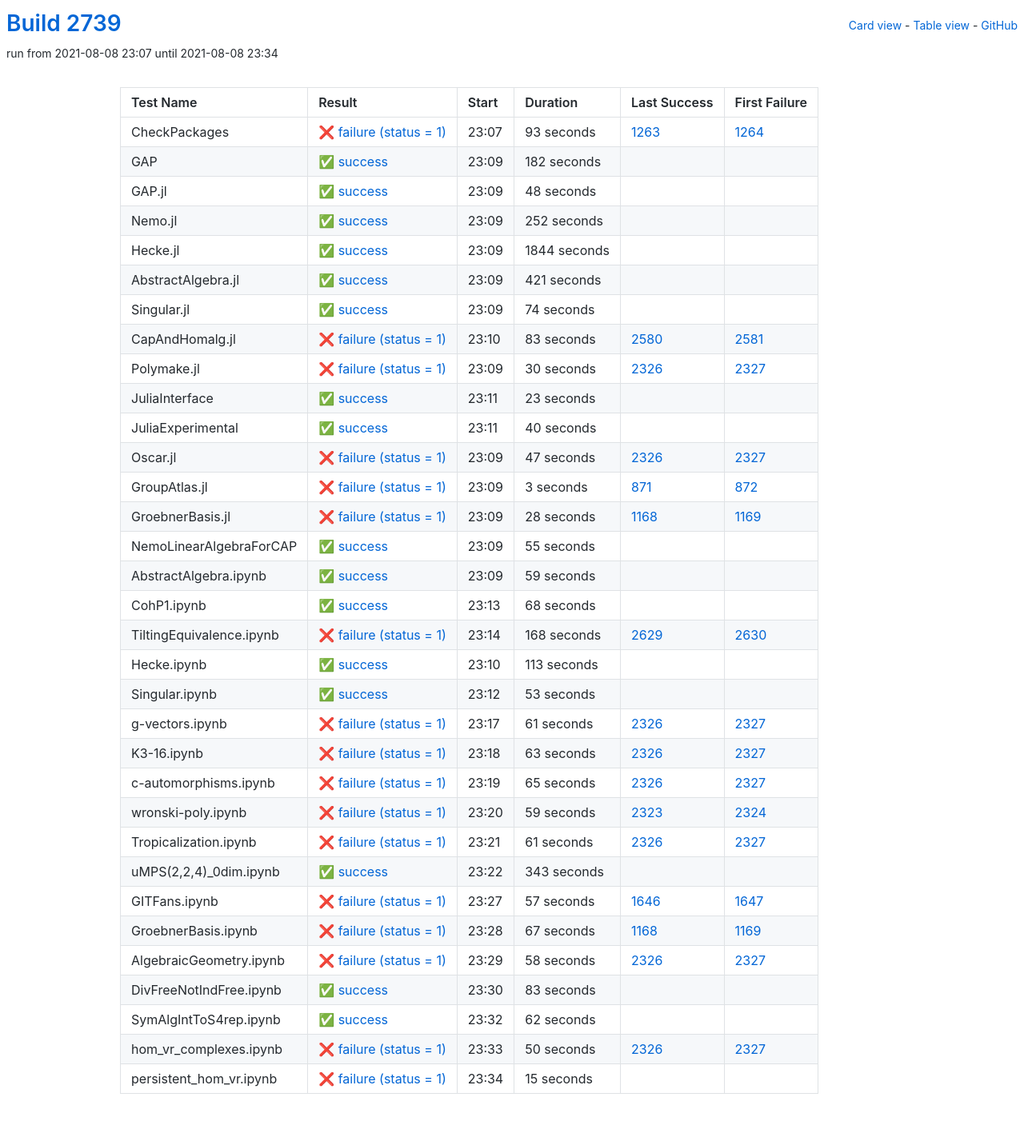
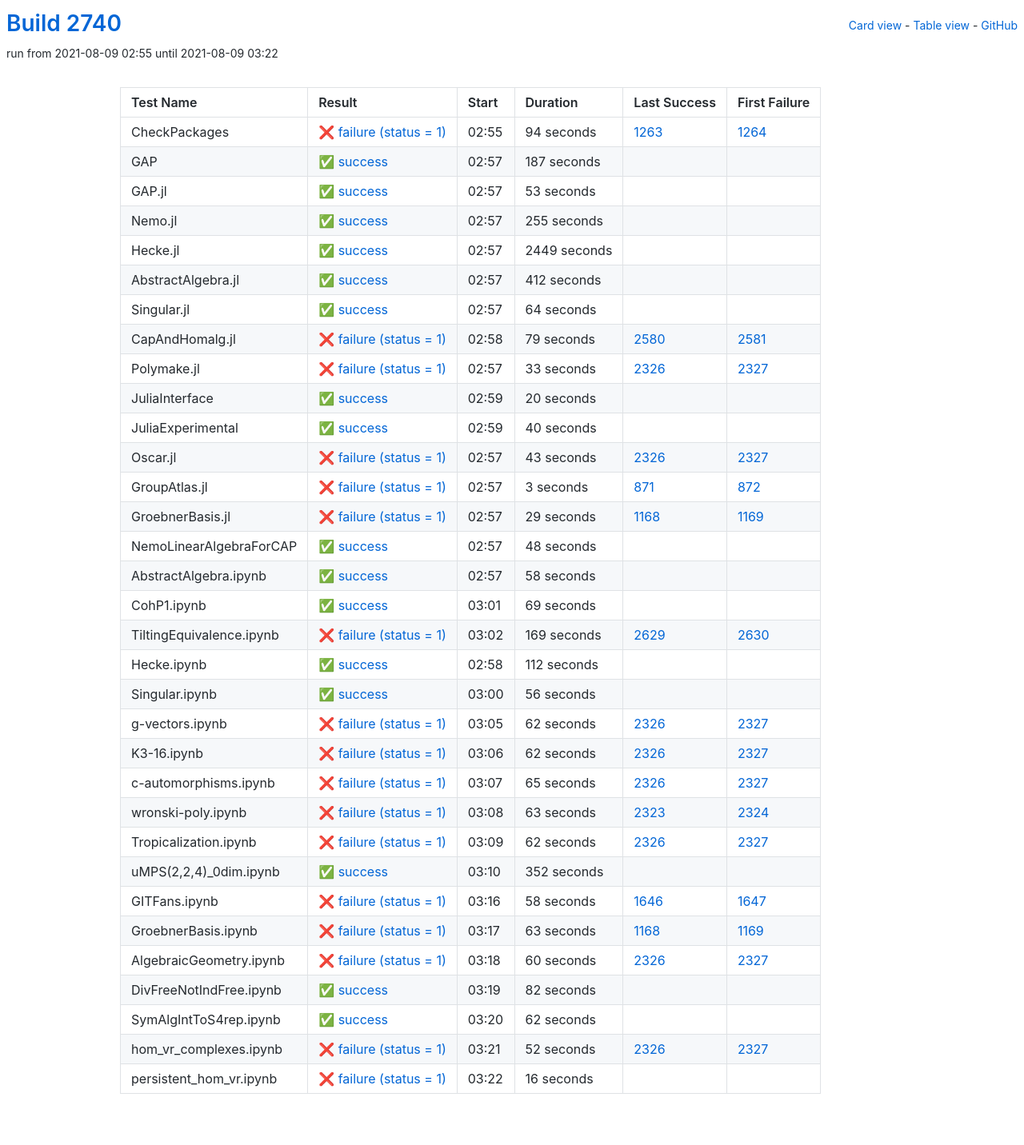
Before and after one commit to oscar-system/oscar-ci-status-stable, a Jekyll site: the page built from table.html, in a window 1280 px wide. Shown: the whole page at 80% size. Built offline with Jekyll 4.4.1, drawn with Linux system fonts in a browser that asks for light colours.

Commit message:
Build #2740

```diff
--- a/_data/ci.yml
+++ b/_data/ci.yml
@@ -1,6 +1,6 @@
 ---
-build: 2739
-build_url: https://oscarci.mathematik.uni-kl.de/job/oscar-stable/2739/
+build: 2740
+build_url: https://oscarci.mathematik.uni-kl.de/job/oscar-stable/2740/
 job: oscar-stable
 organization: oscar-system
 repo: oscar-ci-status-stable
@@ -8,128 +8,128 @@ repourl: https://github.com/oscar-system/oscar-ci-status-stable
 tests:
 - name: CheckPackages
   id: checkpackages
-  log: https://oscarci.mathematik.uni-kl.de/job/oscar-stable/2739/artifact/logs/build-2739/CheckPackages.log
-  start: 2021-08-08 23:07
+  log: https://oscarci.mathematik.uni-kl.de/job/oscar-stable/2740/artifact/logs/build-2740/CheckPackages.log
+  start: 2021-08-09 02:55
   success: false
   exitcode: 1
   status: failure
-  duration: 93
+  duration: 94
   last_success: 1263
   last_success_url: https://oscarci.mathematik.uni-kl.de/job/oscar-stable/1263/
   first_failure: 1264
   first_failure_url: https://oscarci.mathematik.uni-kl.de/job/oscar-stable/1264/
 - name: GAP
   id: gap
-  log: https://oscarci.mathematik.uni-kl.de/job/oscar-stable/2739/artifact/logs/build-2739/GAP.log
-  start: 2021-08-08 23:09
+  log: https://oscarci.mathematik.uni-kl.de/job/oscar-stable/2740/artifact/logs/build-2740/GAP.log
+  start: 2021-08-09 02:57
   success: true
   exitcode: 0
   status: success
-  duration: 182
+  duration: 187
   last_success: false
   last_success_url:
   first_failure: false
   first_failure_url:
 - name: GAP.jl
   id: gap-jl
-  log: https://oscarci.mathematik.uni-kl.de/job/oscar-stable/2739/artifact/logs/build-2739/GAP.jl.log
-  start: 2021-08-08 23:09
+  log: https://oscarci.mathematik.uni-kl.de/job/oscar-stable/2740/artifact/logs/build-2740/GAP.jl.log
+  start: 2021-08-09 02:57
   success: true
   exitcode: 0
   status: success
-  duration: 48
+  duration: 53
   last_success: false
   last_success_url:
   first_failure: false
   first_failure_url:
 - name: Nemo.jl
   id: nemo-jl
-  log: https://oscarci.mathematik.uni-kl.de/job/oscar-stable/2739/artifact/logs/build-2739/Nemo.jl.log
-  start: 2021-08-08 23:09
+  log: https://oscarci.mathematik.uni-kl.de/job/oscar-stable/2740/artifact/logs/build-2740/Nemo.jl.log
+  start: 2021-08-09 02:57
   success: true
   exitcode: 0
   status: success
-  duration: 252
+  duration: 255
   last_success: false
   last_success_url:
   first_failure: false
   first_failure_url:
 - name: Hecke.jl
   id: hecke-jl
-  log: https://oscarci.mathematik.uni-kl.de/job/oscar-stable/2739/artifact/logs/build-2739/Hecke.jl.log
-  start: 2021-08-08 23:09
+  log: https://oscarci.mathematik.uni-kl.de/job/oscar-stable/2740/artifact/logs/build-2740/Hecke.jl.log
+  start: 2021-08-09 02:57
   success: true
   exitcode: 0
   status: success
-  duration: 1844
+  duration: 2449
   last_success: false
   last_success_url:
   first_failure: false
   first_failure_url:
 - name: AbstractAlgebra.jl
   id: abstractalgebra-jl
-  log: https://oscarci.mathematik.uni-kl.de/job/oscar-stable/2739/artifact/logs/build-2739/AbstractAlgebra.jl.log
-  start: 2021-08-08 23:09
+  log: https://oscarci.mathematik.uni-kl.de/job/oscar-stable/2740/artifact/logs/build-2740/AbstractAlgebra.jl.log
+  start: 2021-08-09 02:57
   success: true
   exitcode: 0
   status: success
-  duration: 421
+  duration: 412
   last_success: false
   last_success_url:
   first_failure: false
   first_failure_url:
 - name: Singular.jl
   id: singular-jl
-  log: https://oscarci.mathematik.uni-kl.de/job/oscar-stable/2739/artifact/logs/build-2739/Singular.jl.log
-  start: 2021-08-08 23:09
+  log: https://oscarci.mathematik.uni-kl.de/job/oscar-stable/2740/artifact/logs/build-2740/Singular.jl.log
+  start: 2021-08-09 02:57
   success: true
   exitcode: 0
   status: success
-  duration: 74
+  duration: 64
   last_success: false
   last_success_url:
   first_failure: false
   first_failure_url:
 - name: CapAndHomalg.jl
   id: capandhomalg-jl
-  log: https://oscarci.mathematik.uni-kl.de/job/oscar-stable/2739/artifact/logs/build-2739/CapAndHomalg.jl.log
-  start: 2021-08-08 23:10
+  log: https://oscarci.mathematik.uni-kl.de/job/oscar-stable/2740/artifact/logs/build-2740/CapAndHomalg.jl.log
+  start: 2021-08-09 02:58
   success: false
   exitcode: 1
   status: failure
-  duration: 83
+  duration: 79
   last_success: 2580
   last_success_url: https://oscarci.mathematik.uni-kl.de/job/oscar-stable/2580/
   first_failure: 2581
   first_failure_url: https://oscarci.mathematik.uni-kl.de/job/oscar-stable/2581/
 - name: Polymake.jl
   id: polymake-jl
-  log: https://oscarci.mathematik.uni-kl.de/job/oscar-stable/2739/artifact/logs/build-2739/Polymake.jl.log
-  start: 2021-08-08 23:09
+  log: https://oscarci.mathematik.uni-kl.de/job/oscar-stable/2740/artifact/logs/build-2740/Polymake.jl.log
+  start: 2021-08-09 02:57
   success: false
   exitcode: 1
   status: failure
-  duration: 30
+  duration: 33
   last_success: 2326
   last_success_url: https://oscarci.mathematik.uni-kl.de/job/oscar-stable/2326/
   first_failure: 2327
   first_failure_url: https://oscarci.mathematik.uni-kl.de/job/oscar-stable/2327/
 - name: JuliaInterface
   id: juliainterface
-  log: https://oscarci.mathematik.uni-kl.de/job/oscar-stable/2739/artifact/logs/build-2739/JuliaInterface.log
-  start: 2021-08-08 23:11
+  log: https://oscarci.mathematik.uni-kl.de/job/oscar-stable/2740/artifact/logs/build-2740/JuliaInterface.log
+  start: 2021-08-09 02:59
   success: true
   exitcode: 0
   status: success
-  duration: 23
+  duration: 20
   last_success: false
   last_success_url:
   first_failure: false
   first_failure_url:
 - name: JuliaExperimental
   id: juliaexperimental
-  log: https://oscarci.mathematik.uni-kl.de/job/oscar-stable/2739/artifact/logs/build-2739/JuliaExperimental.log
-  start: 2021-08-08 23:11
+  log: https://oscarci.mathematik.uni-kl.de/job/oscar-stable/2740/artifact/logs/build-2740/JuliaExperimental.log
+  start: 2021-08-09 02:59
   success: true
   exitcode: 0
   status: success
@@ -140,20 +140,20 @@ tests:
   first_failure_url:
 - name: Oscar.jl
   id: oscar-jl
-  log: https://oscarci.mathematik.uni-kl.de/job/oscar-stable/2739/artifact/logs/build-2739/Oscar.jl.log
-  start: 2021-08-08 23:09
+  log: https://oscarci.mathematik.uni-kl.de/job/oscar-stable/2740/artifact/logs/build-2740/Oscar.jl.log
+  start: 2021-08-09 02:57
   success: false
   exitcode: 1
   status: failure
-  duration: 47
+  duration: 43
   last_success: 2326
   last_success_url: https://oscarci.mathematik.uni-kl.de/job/oscar-stable/2326/
   first_failure: 2327
   first_failure_url: https://oscarci.mathematik.uni-kl.de/job/oscar-stable/2327/
 - name: GroupAtlas.jl
   id: groupatlas-jl
-  log: https://oscarci.mathematik.uni-kl.de/job/oscar-stable/2739/artifact/logs/build-2739/GroupAtlas.jl.log
-  start: 2021-08-08 23:09
+  log: https://oscarci.mathematik.uni-kl.de/job/oscar-stable/2740/artifact/logs/build-2740/GroupAtlas.jl.log
+  start: 2021-08-09 02:57
   success: false
   exitcode: 1
   status: failure
@@ -164,116 +164,116 @@ tests:
   first_failure_url: https://oscarci.mathematik.uni-kl.de/job/oscar-stable/872/
 - name: GroebnerBasis.jl
   id: groebnerbasis-jl
-  log: https://oscarci.mathematik.uni-kl.de/job/oscar-stable/2739/artifact/logs/build-2739/GroebnerBasis.jl.log
-  start: 2021-08-08 23:09
+  log: https://oscarci.mathematik.uni-kl.de/job/oscar-stable/2740/artifact/logs/build-2740/GroebnerBasis.jl.log
+  start: 2021-08-09 02:57
   success: false
   exitcode: 1
   status: failure
-  duration: 28
+  duration: 29
   last_success: 1168
   last_success_url: https://oscarci.mathematik.uni-kl.de/job/oscar-stable/1168/
   first_failure: 1169
   first_failure_url: https://oscarci.mathematik.uni-kl.de/job/oscar-stable/1169/
 - name: NemoLinearAlgebraForCAP
   id: nemolinearalgebraforcap
-  log: https://oscarci.mathematik.uni-kl.de/job/oscar-stable/2739/artifact/logs/build-2739/NemoLinearAlgebraForCAP.log
-  start: 2021-08-08 23:09
+  log: https://oscarci.mathematik.uni-kl.de/job/oscar-stable/2740/artifact/logs/build-2740/NemoLinearAlgebraForCAP.log
+  start: 2021-08-09 02:57
   success: true
   exitcode: 0
   status: success
-  duration: 55
+  duration: 48
   last_success: false
   last_success_url:
   first_failure: false
   first_failure_url:
 - name: AbstractAlgebra.ipynb
   id: abstractalgebra-ipynb
-  log: https://oscarci.mathematik.uni-kl.de/job/oscar-stable/2739/artifact/logs/build-2739/AbstractAlgebra.ipynb.log
-  start: 2021-08-08 23:09
+  log: https://oscarci.mathematik.uni-kl.de/job/oscar-stable/2740/artifact/logs/build-2740/AbstractAlgebra.ipynb.log
+  start: 2021-08-09 02:57
   success: true
   exitcode: 0
   status: success
-  duration: 59
+  duration: 58
   last_success: false
   last_success_url:
   first_failure: false
   first_failure_url:
 - name: CohP1.ipynb
   id: cohp1-ipynb
-  log: https://oscarci.mathematik.uni-kl.de/job/oscar-stable/2739/artifact/logs/build-2739/CohP1.ipynb.log
-  start: 2021-08-08 23:13
+  log: https://oscarci.mathematik.uni-kl.de/job/oscar-stable/2740/artifact/logs/build-2740/CohP1.ipynb.log
+  start: 2021-08-09 03:01
   success: true
   exitcode: 0
   status: success
-  duration: 68
+  duration: 69
   last_success: false
   last_success_url:
   first_failure: false
   first_failure_url:
 - name: TiltingEquivalence.ipynb
   id: tiltingequivalence-ipynb
-  log: https://oscarci.mathematik.uni-kl.de/job/oscar-stable/2739/artifact/logs/build-2739/TiltingEquivalence.ipynb.log
-  start: 2021-08-08 23:14
+  log: https://oscarci.mathematik.uni-kl.de/job/oscar-stable/2740/artifact/logs/build-2740/TiltingEquivalence.ipynb.log
+  start: 2021-08-09 03:02
   success: false
   exitcode: 1
   status: failure
-  duration: 168
+  duration: 169
   last_success: 2629
   last_success_url: https://oscarci.mathematik.uni-kl.de/job/oscar-stable/2629/
   first_failure: 2630
   first_failure_url: https://oscarci.mathematik.uni-kl.de/job/oscar-stable/2630/
 - name: Hecke.ipynb
   id: hecke-ipynb
-  log: https://oscarci.mathematik.uni-kl.de/job/oscar-stable/2739/artifact/logs/build-2739/Hecke.ipynb.log
-  start: 2021-08-08 23:10
+  log: https://oscarci.mathematik.uni-kl.de/job/oscar-stable/2740/artifact/logs/build-2740/Hecke.ipynb.log
+  start: 2021-08-09 02:58
   success: true
   exitcode: 0
   status: success
-  duration: 113
+  duration: 112
   last_success: false
   last_success_url:
   first_failure: false
   first_failure_url:
 - name: Singular.ipynb
   id: singular-ipynb
-  log: https://oscarci.mathematik.uni-kl.de/job/oscar-stable/2739/artifact/logs/build-2739/Singular.ipynb.log
-  start: 2021-08-08 23:12
+  log: https://oscarci.mathematik.uni-kl.de/job/oscar-stable/2740/artifact/logs/build-2740/Singular.ipynb.log
+  start: 2021-08-09 03:00
   success: true
   exitcode: 0
   status: success
-  duration: 53
+  duration: 56
   last_success: false
   last_success_url:
   first_failure: false
   first_failure_url:
 - name: g-vectors.ipynb
   id: g-vectors-ipynb
-  log: https://oscarci.mathematik.uni-kl.de/job/oscar-stable/2739/artifact/logs/build-2739/g-vectors.ipynb.log
-  start: 2021-08-08 23:17
+  log: https://oscarci.mathematik.uni-kl.de/job/oscar-stable/2740/artifact/logs/build-2740/g-vectors.ipynb.log
+  start: 2021-08-09 03:05
   success: false
   exitcode: 1
   status: failure
-  duration: 61
+  duration: 62
   last_success: 2326
   last_success_url: https://oscarci.mathematik.uni-kl.de/job/oscar-stable/2326/
   first_failure: 2327
   first_failure_url: https://oscarci.mathematik.uni-kl.de/job/oscar-stable/2327/
 - name: K3-16.ipynb
   id: k3-16-ipynb
-  log: https://oscarci.mathematik.uni-kl.de/job/oscar-stable/2739/artifact/logs/build-2739/K3-16.ipynb.log
-  start: 2021-08-08 23:18
+  log: https://oscarci.mathematik.uni-kl.de/job/oscar-stable/2740/artifact/logs/build-2740/K3-16.ipynb.log
+  start: 2021-08-09 03:06
   success: false
   exitcode: 1
   status: failure
-  duration: 63
+  duration: 62
   last_success: 2326
   last_success_url: https://oscarci.mathematik.uni-kl.de/job/oscar-stable/2326/
   first_failure: 2327
   first_failure_url: https://oscarci.mathematik.uni-kl.de/job/oscar-stable/2327/
 - name: c-automorphisms.ipynb
   id: c-automorphisms-ipynb
-  log: https://oscarci.mathematik.uni-kl.de/job/oscar-stable/2739/artifact/logs/build-2739/c-automorphisms.ipynb.log
-  start: 2021-08-08 23:19
+  log: https://oscarci.mathematik.uni-kl.de/job/oscar-stable/2740/artifact/logs/build-2740/c-automorphisms.ipynb.log
+  start: 2021-08-09 03:07
   success: false
   exitcode: 1
   status: failure
@@ -284,92 +284,92 @@ tests:
   first_failure_url: https://oscarci.mathematik.uni-kl.de/job/oscar-stable/2327/
 - name: wronski-poly.ipynb
   id: wronski-poly-ipynb
-  log: https://oscarci.mathematik.uni-kl.de/job/oscar-stable/2739/artifact/logs/build-2739/wronski-poly.ipynb.log
-  start: 2021-08-08 23:20
+  log: https://oscarci.mathematik.uni-kl.de/job/oscar-stable/2740/artifact/logs/build-2740/wronski-poly.ipynb.log
+  start: 2021-08-09 03:08
   success: false
   exitcode: 1
   status: failure
-  duration: 59
+  duration: 63
   last_success: 2323
   last_success_url: https://oscarci.mathematik.uni-kl.de/job/oscar-stable/2323/
   first_failure: 2324
   first_failure_url: https://oscarci.mathematik.uni-kl.de/job/oscar-stable/2324/
 - name: Tropicalization.ipynb
   id: tropicalization-ipynb
-  log: https://oscarci.mathematik.uni-kl.de/job/oscar-stable/2739/artifact/logs/build-2739/Tropicalization.ipynb.log
-  start: 2021-08-08 23:21
+  log: https://oscarci.mathematik.uni-kl.de/job/oscar-stable/2740/artifact/logs/build-2740/Tropicalization.ipynb.log
+  start: 2021-08-09 03:09
   success: false
   exitcode: 1
   status: failure
-  duration: 61
+  duration: 62
   last_success: 2326
   last_success_url: https://oscarci.mathematik.uni-kl.de/job/oscar-stable/2326/
   first_failure: 2327
   first_failure_url: https://oscarci.mathematik.uni-kl.de/job/oscar-stable/2327/
 - name: uMPS(2,2,4)_0dim.ipynb
   id: umps-2-2-4-0dim-ipynb
-  log: https://oscarci.mathematik.uni-kl.de/job/oscar-stable/2739/artifact/logs/build-2739/uMPS-2-2-4-_0dim.ipynb.log
-  start: 2021-08-08 23:22
+  log: https://oscarci.mathematik.uni-kl.de/job/oscar-stable/2740/artifact/logs/build-2740/uMPS-2-2-4-_0dim.ipynb.log
+  start: 2021-08-09 03:10
   success: true
   exitcode: 0
   status: success
-  duration: 343
+  duration: 352
   last_success: false
   last_success_url:
   first_failure: false
   first_failure_url:
 - name: GITFans.ipynb
   id: gitfans-ipynb
-  log: https://oscarci.mathematik.uni-kl.de/job/oscar-stable/2739/artifact/logs/build-2739/GITFans.ipynb.log
-  start: 2021-08-08 23:27
+  log: https://oscarci.mathematik.uni-kl.de/job/oscar-stable/2740/artifact/logs/build-2740/GITFans.ipynb.log
+  start: 2021-08-09 03:16
   success: false
   exitcode: 1
   status: failure
-  duration: 57
+  duration: 58
   last_success: 1646
   last_success_url: https://oscarci.mathematik.uni-kl.de/job/oscar-stable/1646/
   first_failure: 1647
   first_failure_url: https://oscarci.mathematik.uni-kl.de/job/oscar-stable/1647/
 - name: GroebnerBasis.ipynb
   id: groebnerbasis-ipynb
-  log: https://oscarci.mathematik.uni-kl.de/job/oscar-stable/2739/artifact/logs/build-2739/GroebnerBasis.ipynb.log
-  start: 2021-08-08 23:28
+  log: https://oscarci.mathematik.uni-kl.de/job/oscar-stable/2740/artifact/logs/build-2740/GroebnerBasis.ipynb.log
+  start: 2021-08-09 03:17
   success: false
   exitcode: 1
   status: failure
-  duration: 67
+  duration: 63
   last_success: 1168
   last_success_url: https://oscarci.mathematik.uni-kl.de/job/oscar-stable/1168/
   first_failure: 1169
   first_failure_url: https://oscarci.mathematik.uni-kl.de/job/oscar-stable/1169/
 - name: AlgebraicGeometry.ipynb
   id: algebraicgeometry-ipynb
-  log: https://oscarci.mathematik.uni-kl.de/job/oscar-stable/2739/artifact/logs/build-2739/AlgebraicGeometry.ipynb.log
-  start: 2021-08-08 23:29
+  log: https://oscarci.mathematik.uni-kl.de/job/oscar-stable/2740/artifact/logs/build-2740/AlgebraicGeometry.ipynb.log
+  start: 2021-08-09 03:18
   success: false
   exitcode: 1
   status: failure
-  duration: 58
+  duration: 60
   last_success: 2326
   last_success_url: https://oscarci.mathematik.uni-kl.de/job/oscar-stable/2326/
   first_failure: 2327
   first_failure_url: https://oscarci.mathematik.uni-kl.de/job/oscar-stable/2327/
 - name: DivFreeNotIndFree.ipynb
   id: divfreenotindfree-ipynb
-  log: https://oscarci.mathematik.uni-kl.de/job/oscar-stable/2739/artifact/logs/build-2739/DivFreeNotIndFree.ipynb.log
-  start: 2021-08-08 23:30
+  log: https://oscarci.mathematik.uni-kl.de/job/oscar-stable/2740/artifact/logs/build-2740/DivFreeNotIndFree.ipynb.log
+  start: 2021-08-09 03:19
   success: true
   exitcode: 0
   status: success
-  duration: 83
+  duration: 82
   last_success: false
   last_success_url:
   first_failure: false
   first_failure_url:
 - name: SymAlgIntToS4rep.ipynb
   id: symalginttos4rep-ipynb
-  log: https://oscarci.mathematik.uni-kl.de/job/oscar-stable/2739/artifact/logs/build-2739/SymAlgIntToS4rep.ipynb.log
-  start: 2021-08-08 23:32
+  log: https://oscarci.mathematik.uni-kl.de/job/oscar-stable/2740/artifact/logs/build-2740/SymAlgIntToS4rep.ipynb.log
+  start: 2021-08-09 03:20
   success: true
   exitcode: 0
   status: success
@@ -380,24 +380,24 @@ tests:
   first_failure_url:
 - name: hom_vr_complexes.ipynb
   id: hom-vr-complexes-ipynb
-  log: https://oscarci.mathematik.uni-kl.de/job/oscar-stable/2739/artifact/logs/build-2739/hom_vr_complexes.ipynb.log
-  start: 2021-08-08 23:33
+  log: https://oscarci.mathematik.uni-kl.de/job/oscar-stable/2740/artifact/logs/build-2740/hom_vr_complexes.ipynb.log
+  start: 2021-08-09 03:21
   success: false
   exitcode: 1
   status: failure
-  duration: 50
+  duration: 52
   last_success: 2326
   last_success_url: https://oscarci.mathematik.uni-kl.de/job/oscar-stable/2326/
   first_failure: 2327
   first_failure_url: https://oscarci.mathematik.uni-kl.de/job/oscar-stable/2327/
 - name: persistent_hom_vr.ipynb
   id: persistent-hom-vr-ipynb
-  log: https://oscarci.mathematik.uni-kl.de/job/oscar-stable/2739/artifact/logs/build-2739/persistent_hom_vr.ipynb.log
-  start: 2021-08-08 23:34
+  log: https://oscarci.mathematik.uni-kl.de/job/oscar-stable/2740/artifact/logs/build-2740/persistent_hom_vr.ipynb.log
+  start: 2021-08-09 03:22
   success: false
   exitcode: 1
   status: failure
-  duration: 15
+  duration: 16
   last_success: false
   last_success_url:
   first_failure: false
```
Also changed, not shown: README.md.
